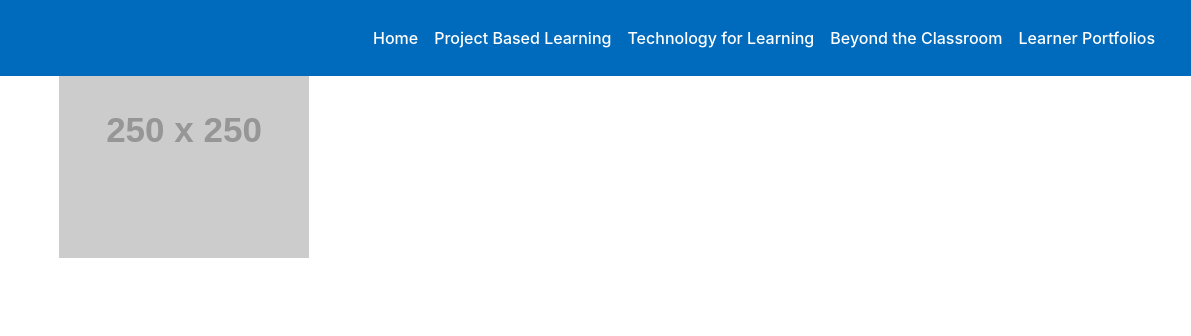
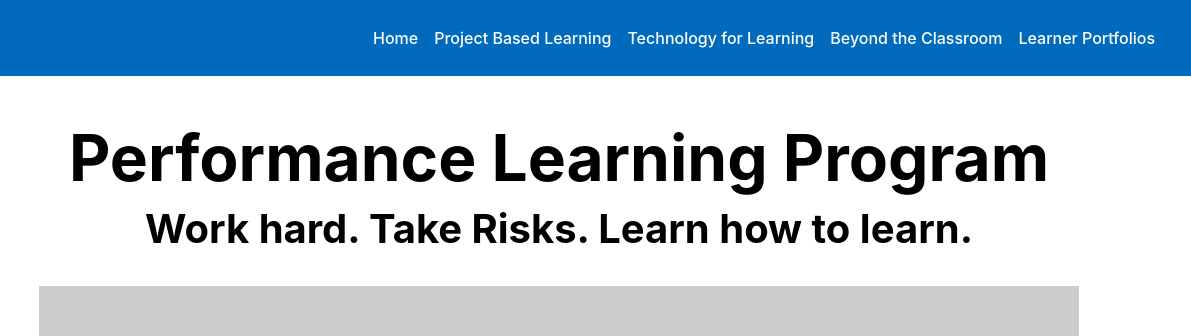
Before and after one commit to rainnfx/PLP-Site, a website built with Vite: page index.html in a window 1280 px wide. Shown: the top 336 px of the page, 89-1280 px from the left. Built offline with nearby package versions, Linux system fonts and the light colour scheme; placeholder pictures from the web are drawn by us.

Commit message:
added more stuff. future note: fix content margin.

```diff
--- a/index.html
+++ b/index.html
@@ -1,5 +1,5 @@
 <!DOCTYPE html>
-<html>
+<html lang="en">
 
 <head>
   <meta charset="utf-8">
@@ -31,11 +31,19 @@
     </nav>
   </header>
 
+  <br><br><br><br><br>
+
   <div class="content">
 
     <section class="hero">
+
+      <div class="header-txt">
+        <h1>Performance Learning Program</h1>
+        <h2>Work hard. Take Risks. Learn how to learn.</h2>
+      </div>
+
       <div class="hero-img">
-        <img src="ttps://via.placeholder.com/250.png?text=Hero-Img">
+        <img src="https://via.placeholder.com/1040x500.png?text=Hero Image">
       </div>
     </section>
 
--- a/style.css
+++ b/style.css
@@ -2,6 +2,13 @@ html, body {
   height: 100%;
   width: 100%;
     font-family: "Calibre","Inter","San Francisco","SF Pro Text",-apple-system,system-ui,sans-serif;
+}
+
+.content {
+  display: flex;
+  flex-direction: column;
+  width: 80rem;
+  margin: 0;
 }
 
 /* Navbar */
@@ -51,6 +58,13 @@ nav {
   text-decoration: none;
   font-weight: 500;
   color: white;
+  transition: 0.5s;
+}
+
+.buttons a:hover {
+  color: #a8e2ff;
+  transition: 0.5s;
+  font-weight: 600;
 }
 
 /* Hero Area */
@@ -58,7 +72,26 @@ nav {
 .hero {
   display: flex;
   flex-direction: column;
-  width: 62.5rem;
+  width: 67rem;
   height: 62.5rem;
   margin: auto;
-  }
+}
+
+.header-txt {
+  text-align: center;
+}
+
+.header-txt h1 {
+  font-size: 4rem;
+  margin-top: .7rem;
+  margin-bottom: .5rem;
+}
+
+.header-txt h2 {
+  font-size: 2.5rem;
+  margin-top: .5rem;
+}
+
+.hero-img {
+  align-self: center;
+}
```
